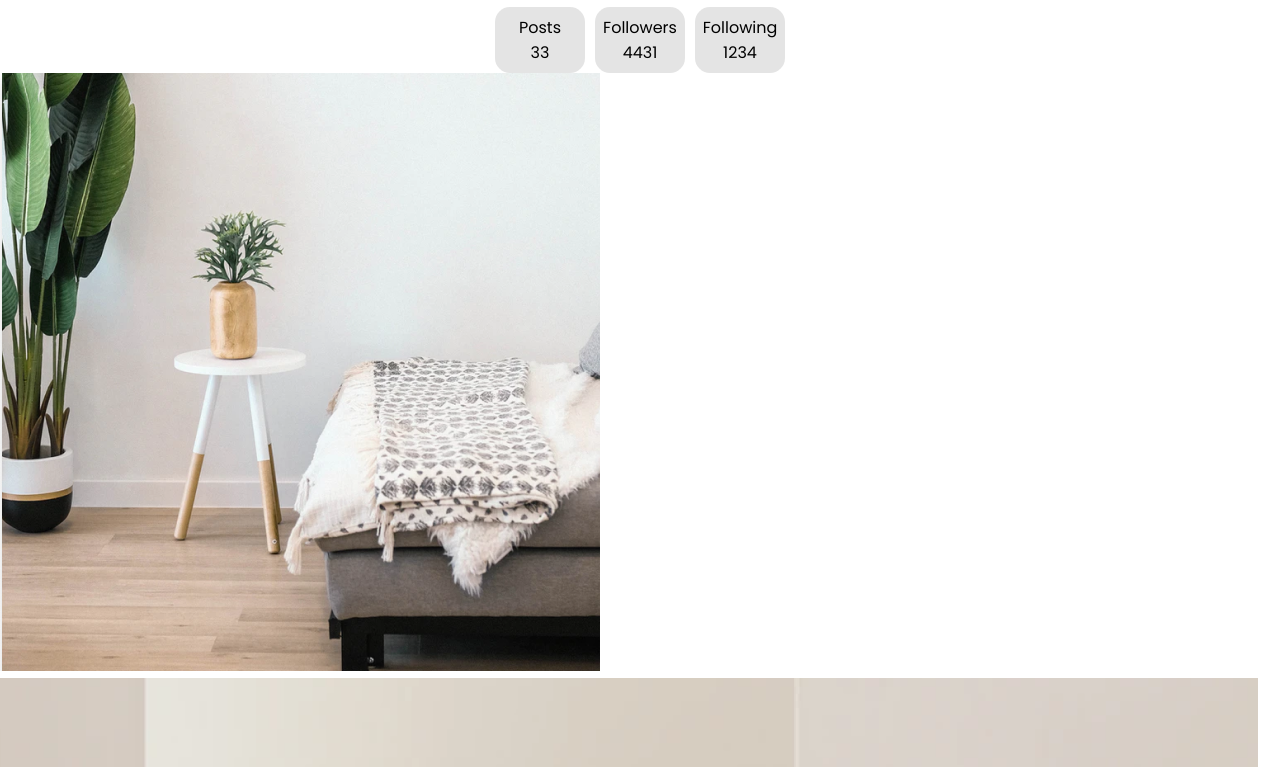
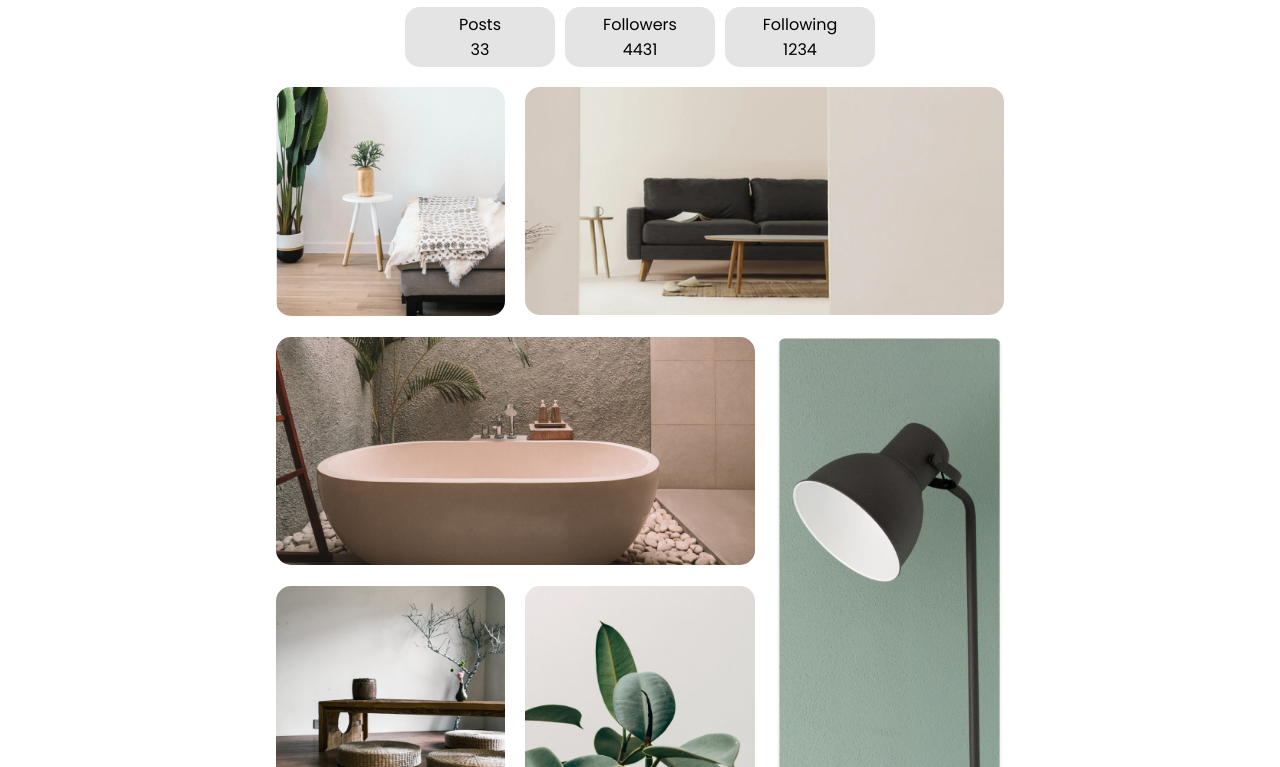
Before and after one commit to EzeVasari/dev-challenge-my-gallery, a plain HTML site: page index.html in a window 1280 px wide. Shown: the part 185-952 px from the top of the page. Drawn offline with Linux system fonts and the light colour scheme.

Commit message:
Agrega grid para las imagenes

```diff
--- a/css/style.css
+++ b/css/style.css
@@ -54,3 +54,79 @@ body {
 .posts, .followers {
     margin-right: 10px;
 }
+
+.gallery {
+    width: 90%;
+    display: grid;
+    grid-template-columns: 1fr 1fr 1fr;
+    grid-auto-rows: 1fr 1fr 1fr;
+    gap: 20px;
+    padding: 0 20px;
+    margin-top: 20px;
+}
+
+.gallery img {
+    max-width: 100%;
+    border-radius: 15px;
+}
+
+.gallery img:first-of-type {
+    grid-row: 1/2;
+    grid-column: 1/2;
+}
+
+.gallery img:nth-of-type(2) {
+    grid-column: 2/4;
+    grid-row: 1/2;
+}
+
+.gallery img:nth-of-type(3) {
+    grid-column: 1/3;
+    grid-row: 2/3;
+}
+
+.gallery img:nth-of-type(4) {
+    grid-column: 3/4;
+    grid-row: 2/4;
+}
+
+.gallery img:nth-of-type(5) {
+    grid-column: 1/2;
+    grid-row: 3/3;
+}
+
+.gallery img:nth-of-type(6) {
+    grid-column: 2/3;
+    grid-row: 3/3;
+}
+
+@media (max-width: 599px) {
+
+    .profile-image img {
+        width: 100px;
+    }
+
+    .numbers span {
+        font-size: 0.8em;
+    }
+    .gallery {
+        width: 100%;
+    }
+}
+
+@media (min-width: 900px) {
+    .numbers div {
+        padding: 5px;
+        width: 150px;
+    }
+    .gallery {
+        width: 80%;
+    }
+}
+
+@media (min-width: 1200px) {
+
+    .gallery {
+        width: 60%;
+    }
+}
```
